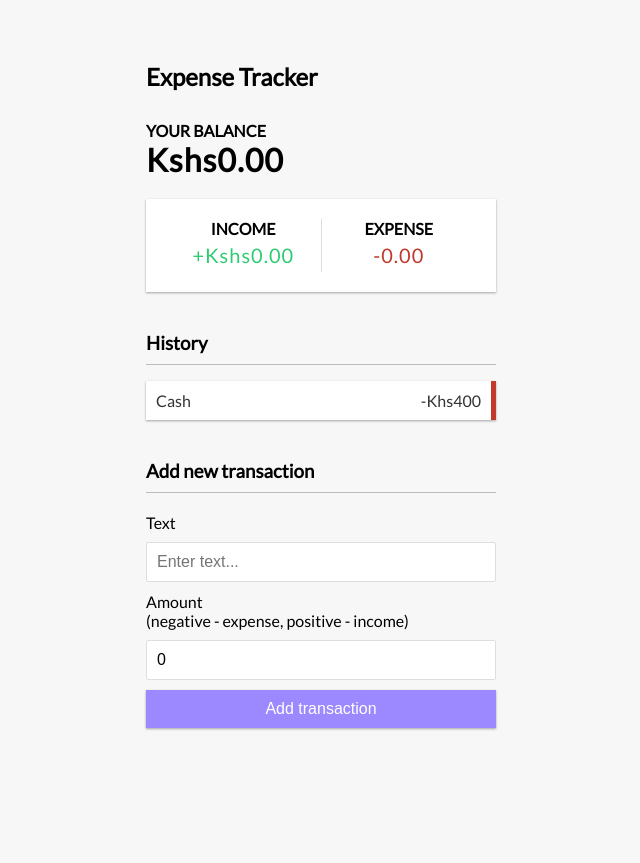
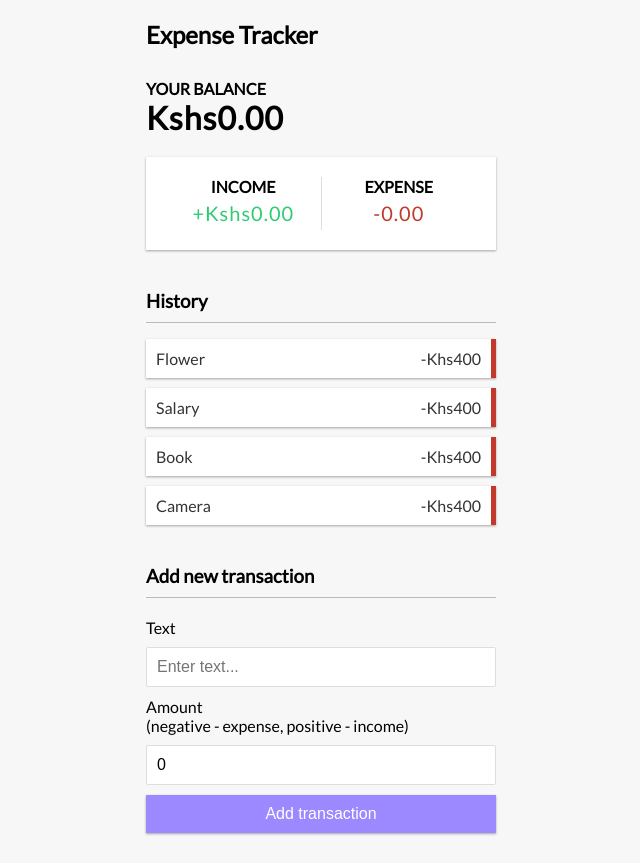
Before and after one commit to Mwakisaghu/Expense-Tracker-part-1-, a React (Create React App) app: page / in a window 1280 px wide. Shown: the whole page, without its empty margins (319-959 px from the left). Before the commit the page ends 800 px from the top, so only its background shows below. Built offline with nearby package versions, Linux system fonts and the light colour scheme.

Commit message:
This gives the Transaction list access to the Globalcontext, Provider and initial State

```diff
--- a/src/components/TransactionsList.js
+++ b/src/components/TransactionsList.js
@@ -1,14 +1,19 @@
-import React, { Fragment } from 'react';
+import React, { Fragment, useContext } from 'react';
+import { GlobalContext } from '../context/GlobalState';
 
 export const TransactionsList = () => {
+  const { transactions } = useContext(GlobalContext);
+
   return (
     <Fragment>
       <h3>History</h3>
       <ul className="list">
-        <li className="minus">
-          Cash <span>-Khs400</span>
-          <button className="delete-btn">x</button>
-        </li>
+        {transactions.map((transaction) => (
+          <li className="minus">
+            {transaction.text} <span>-Khs400</span>
+            <button className="delete-btn">x</button>
+          </li>
+        ))}
       </ul>
     </Fragment>
   );
```
